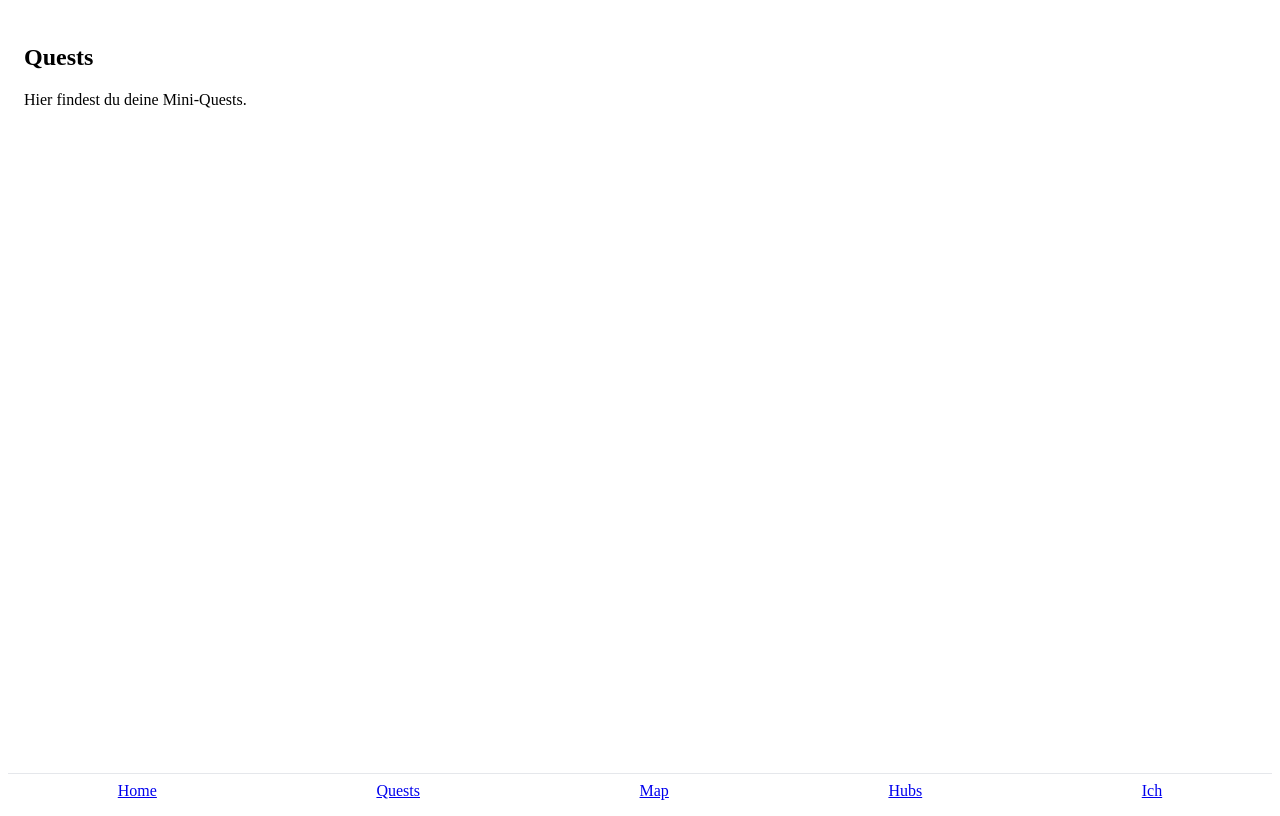
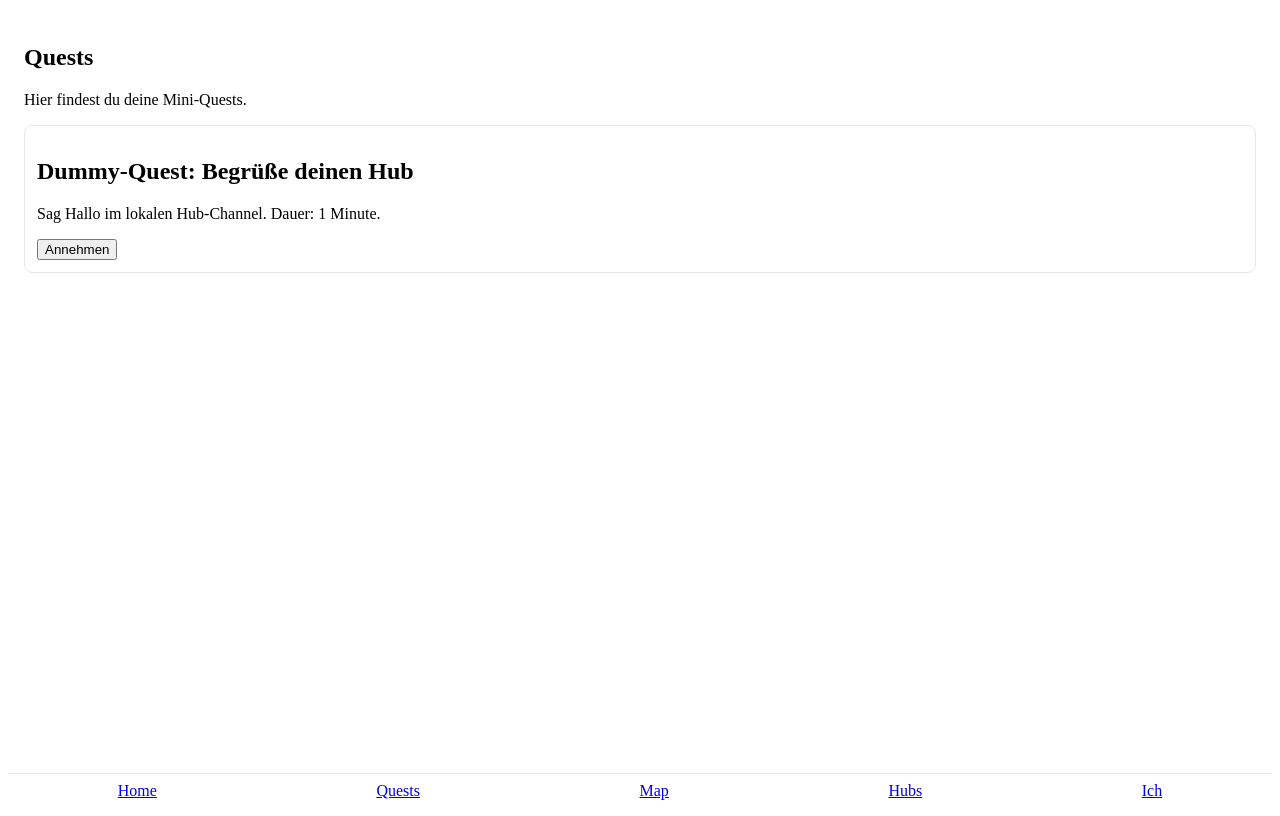
Before and after one commit to Breisgauleiter/glocalsyn, a React (Vite) app in the folder apps/app/: page /quests in a window 1280 px wide. Built offline with nearby package versions, Linux system fonts and the light colour scheme.

Commit message:
feat(quests): add client-side Dummy Quest flow; chore(docs): roadmap progress updated

```diff
--- a/apps/app/src/routes/Quests.tsx
+++ b/apps/app/src/routes/Quests.tsx
@@ -1,8 +1,23 @@
+import { useState } from 'react';
+
 export function Quests() {
+  const [status, setStatus] = useState<'available' | 'accepted' | 'done'>('available');
+
   return (
     <section aria-labelledby="quests-title" style={{ padding: 16 }}>
       <h1 id="quests-title">Quests</h1>
       <p>Hier findest du deine Mini‑Quests.</p>
+      <article aria-labelledby="dummy-quest-title" aria-describedby="dummy-quest-desc" style={{ border: '1px solid #e5e7eb', padding: 12, borderRadius: 8 }}>
+        <h2 id="dummy-quest-title">Dummy‑Quest: Begrüße deinen Hub</h2>
+        <p id="dummy-quest-desc">Sag Hallo im lokalen Hub‑Channel. Dauer: 1 Minute.</p>
+        {status === 'available' && (
+          <button aria-label="Quest annehmen" onClick={() => setStatus('accepted')}>Annehmen</button>
+        )}
+        {status === 'accepted' && (
+          <button aria-label="Quest als erledigt markieren" onClick={() => setStatus('done')}>Erledigt</button>
+        )}
+        {status === 'done' && <p role="status">Erledigt! 🎉</p>}
+      </article>
     </section>
   );
 }
```
Also changed, not shown: 2 other files (tests, documents, lock files or other folders).
